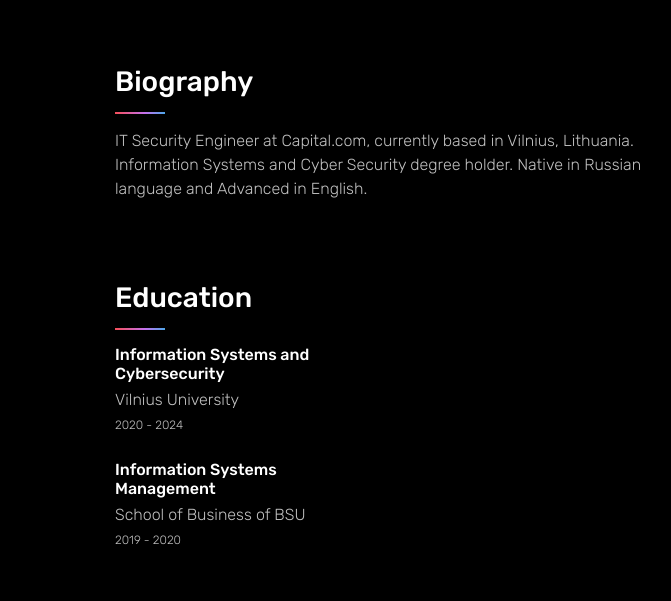
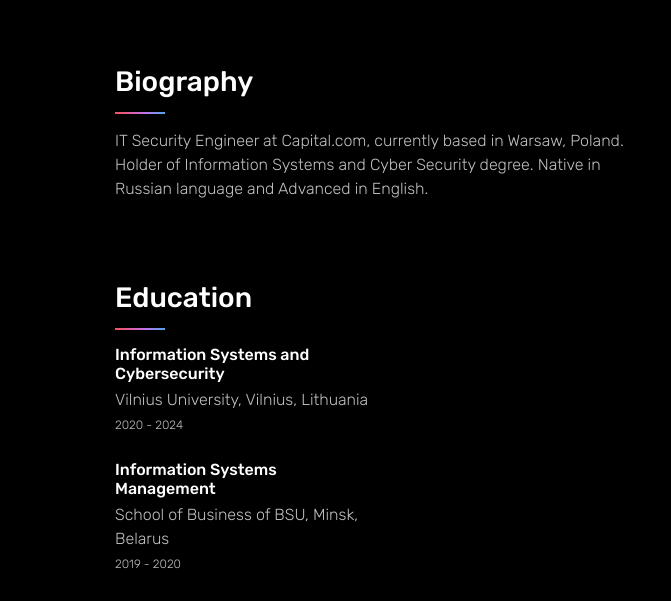
Before and after one commit to NiceDeagBro/portfolio, a plain HTML site: page index.html in a window 1280 px wide. Shown: the part 860-1461 px from the top of the page, 537-1208 px from the left. Drawn offline with Linux system fonts and the light colour scheme.

Commit message:
Update location to Warsaw, Poland and clarify university locations

```diff
--- a/index.html
+++ b/index.html
@@ -110,14 +110,14 @@
                         <div class="about-text">
                             <div class="about-row">
                                 <h3>Biography</h3>
-                                <p>IT Security Engineer at Capital.com, currently based in Vilnius, Lithuania. Information Systems and Cyber Security degree holder. Native in Russian language and Advanced in English.</p>
+                                <p>IT Security Engineer at Capital.com, currently based in Warsaw, Poland. Holder of Information Systems and Cyber Security degree. Native in Russian language and Advanced in English.</p>
                             </div>
                             <div class="about-row">
                                 <h3>Education</h3>
                                 <div class="row g-4">
                                     <div class="col-6">
                                         <h5>Information Systems and Cybersecurity</h5>
-                                        <p>Vilnius University</p>
+                                        <p>Vilnius University, Vilnius, Lithuania</p>
                                         <small>2020 - 2024</small>
                                     </div>
                                     <div class="col-6">
@@ -127,7 +127,7 @@
                                     </div>
                                     <div class="col-6">
                                         <h5>Information Systems Management</h5>
-                                        <p>School of Business of BSU</p>
+                                        <p>School of Business of BSU, Minsk, Belarus</p>
                                         <small>2019 - 2020</small>
                                     </div>
                                 </div>
```
